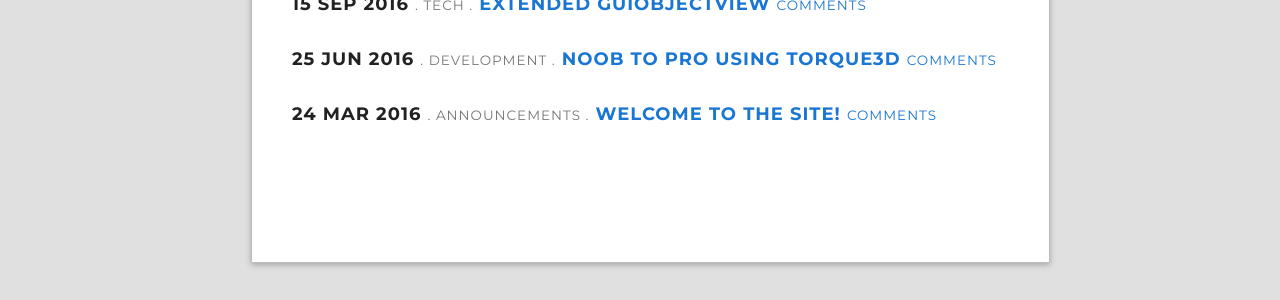
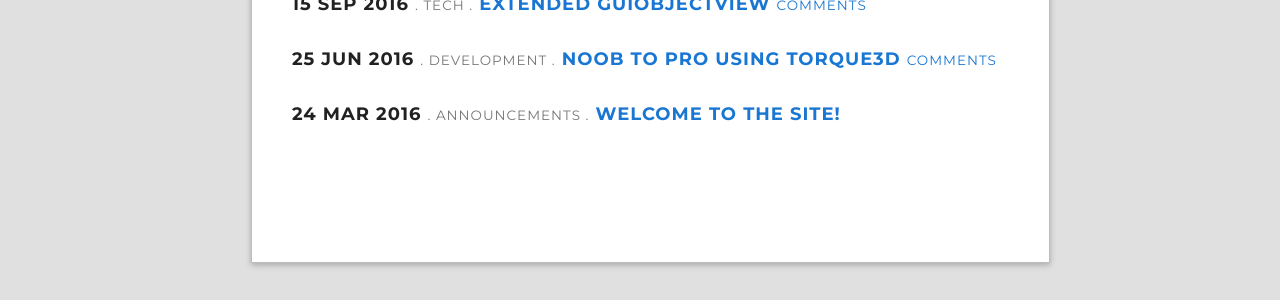
Before and after one commit to WilloWispGames/WilloWispGames.github.io, a Jekyll site: the page built from blog/index.html, in a window 1280 px wide. Shown: the part 225-525 px from the top of the page. Built offline with Jekyll 4.4.1, drawn with Linux system fonts in a browser that asks for light colours; nearby versions of some CDN libraries; the list of posts is cut into pages by our own code; comment, search, counter and statistics services are not loaded.

Commit message:
Update post-list.html

```diff
--- a/_includes/post-list.html
+++ b/_includes/post-list.html
@@ -13,5 +13,7 @@
     <strong>{{ post.title }}</strong>
   </a>
   <br class="visible-xs-block">
-  <small><a href="{{site.baseurl}}{{post.url}}#disqus_thread">Comments</a></small>
+  {% if post.category != "announcements" %}
+    <small><a href="{{site.baseurl}}{{post.url}}#disqus_thread">Comments</a></small>
+  {% endif %}
 </h4>
```
